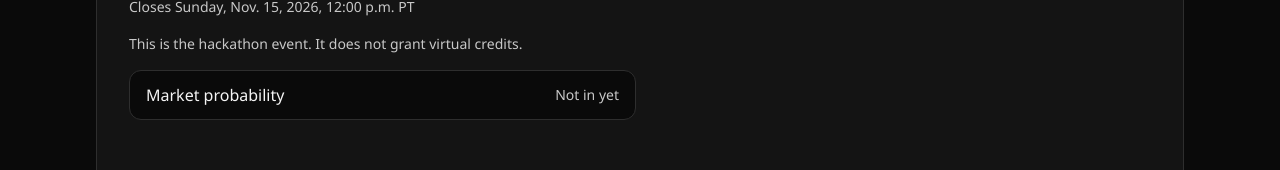
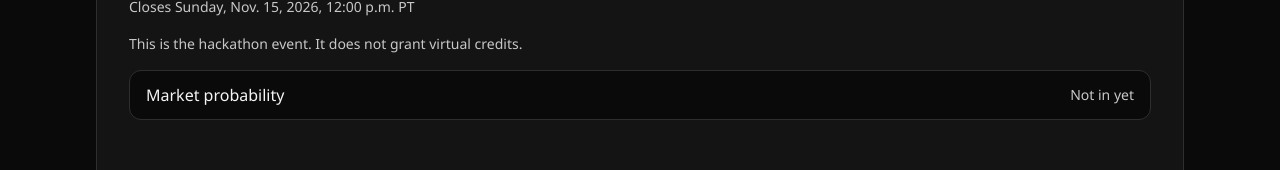
Before and after one commit to nico-wood/campus-call, a Next.js app: page /hackathon in a window 1280 px wide. Shown: the part 412-582 px from the top of the page. Built offline with nearby package versions, Linux system fonts and the light colour scheme.

Commit message:
Widen the QR market row to the demo form

```diff
--- a/src/app/globals.css
+++ b/src/app/globals.css
@@ -549,3 +549,7 @@ a.outcome:hover {
 .enrollment .confirm {
   align-self: stretch;
 }
+
+.door-main .outcomes {
+  grid-template-columns: 1fr;
+}
```
Also changed, not shown: .agent/research/ui-pixel/enrollment/desktop-1280x720.png, 2 other files (tests, documents, lock files or other folders).
